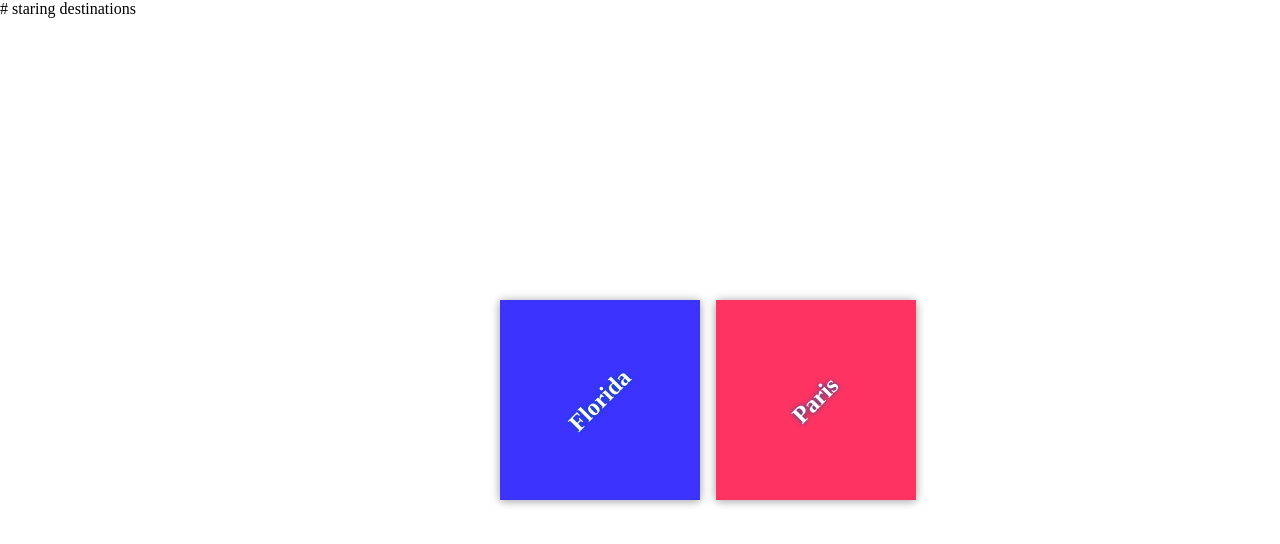
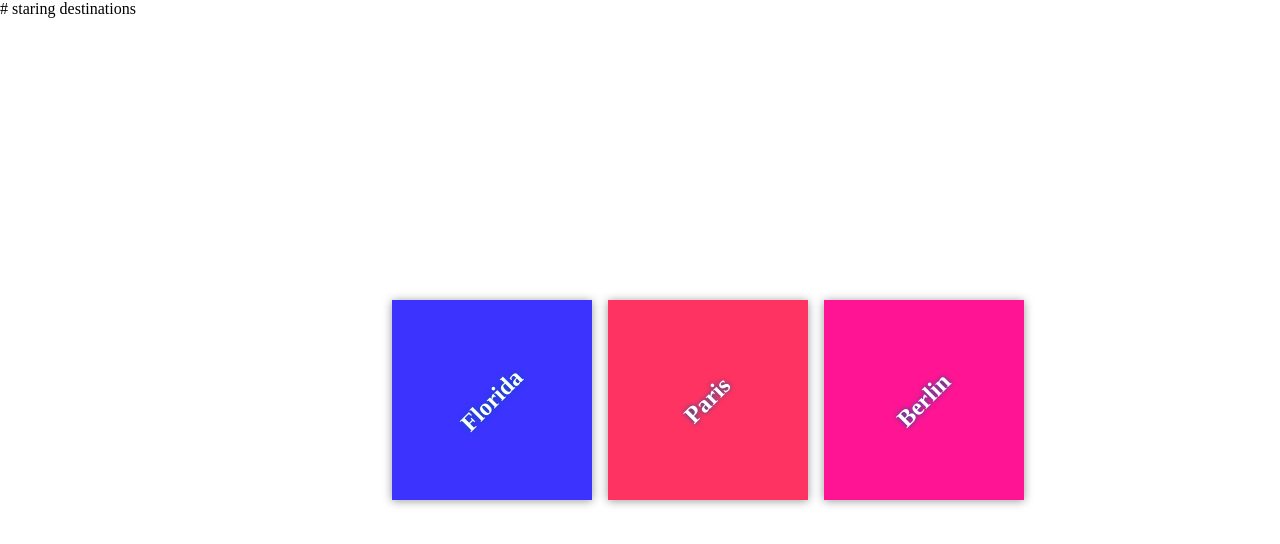
Before and after one commit to carlosmertens/MTP-my-travel-plans, a plain HTML site: page index.html in a window 1280 px wide. Drawn offline with Linux system fonts and the light colour scheme; files that its build step writes are made by us from their sources.

Commit message:
Add destination Berlin
Add extra heading on HTML
Add background color on CSS

```diff
--- a/app.css
+++ b/app.css
@@ -58,3 +58,7 @@ h2 {
 #paris {
     background-color: #FF3361;
 }
+
+#berlin {
+    background-color: #FF1493;
+}
--- a/index.html
+++ b/index.html
@@ -18,6 +18,10 @@
             <div class="destination" id="paris">
                 <h2>Paris</h2>
             </div>
+
+            <div class="destination" id="berlin">
+                <h2>Berlin</h2>
+            </div>
         </div>
     </div>
 
```
